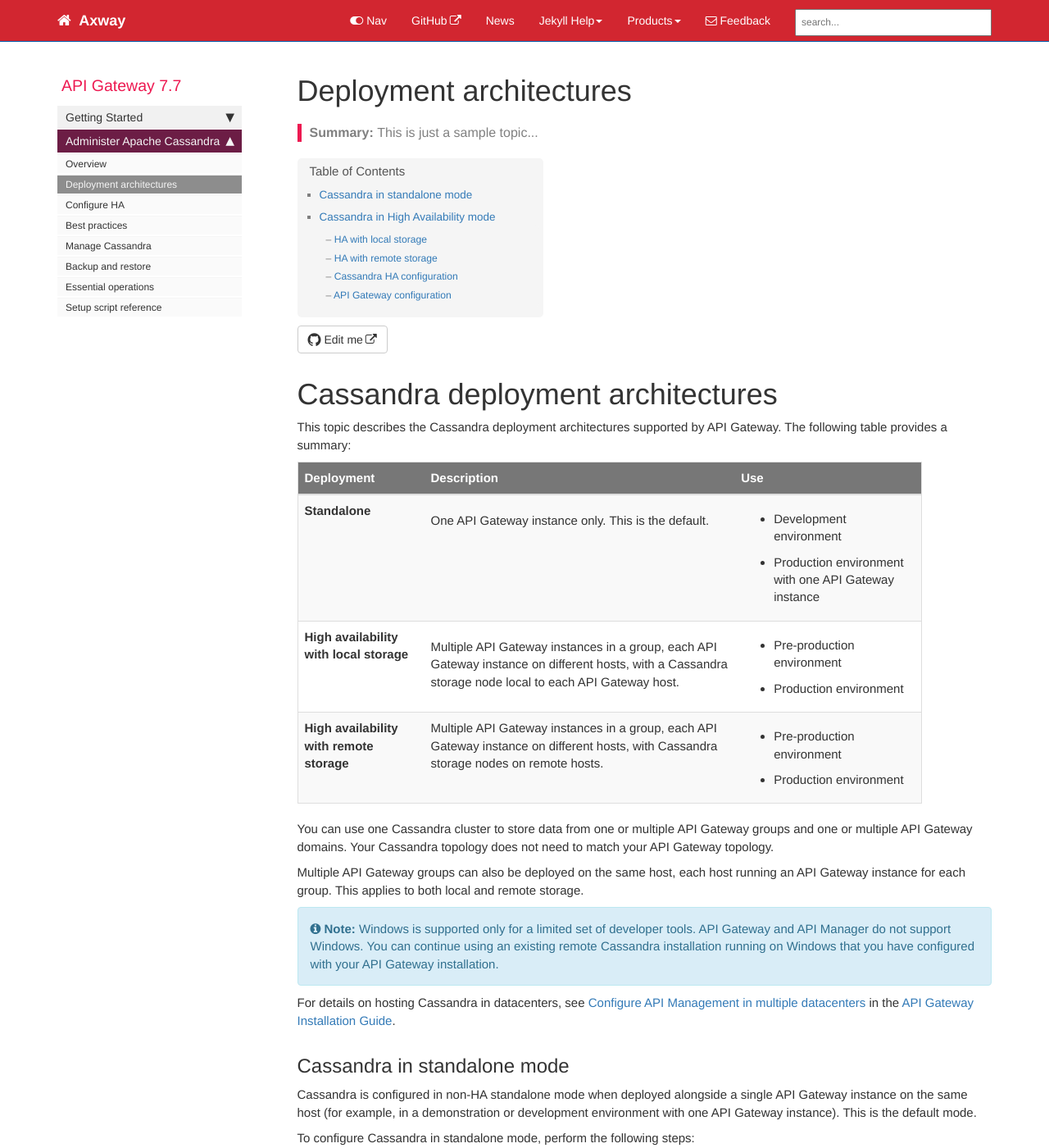
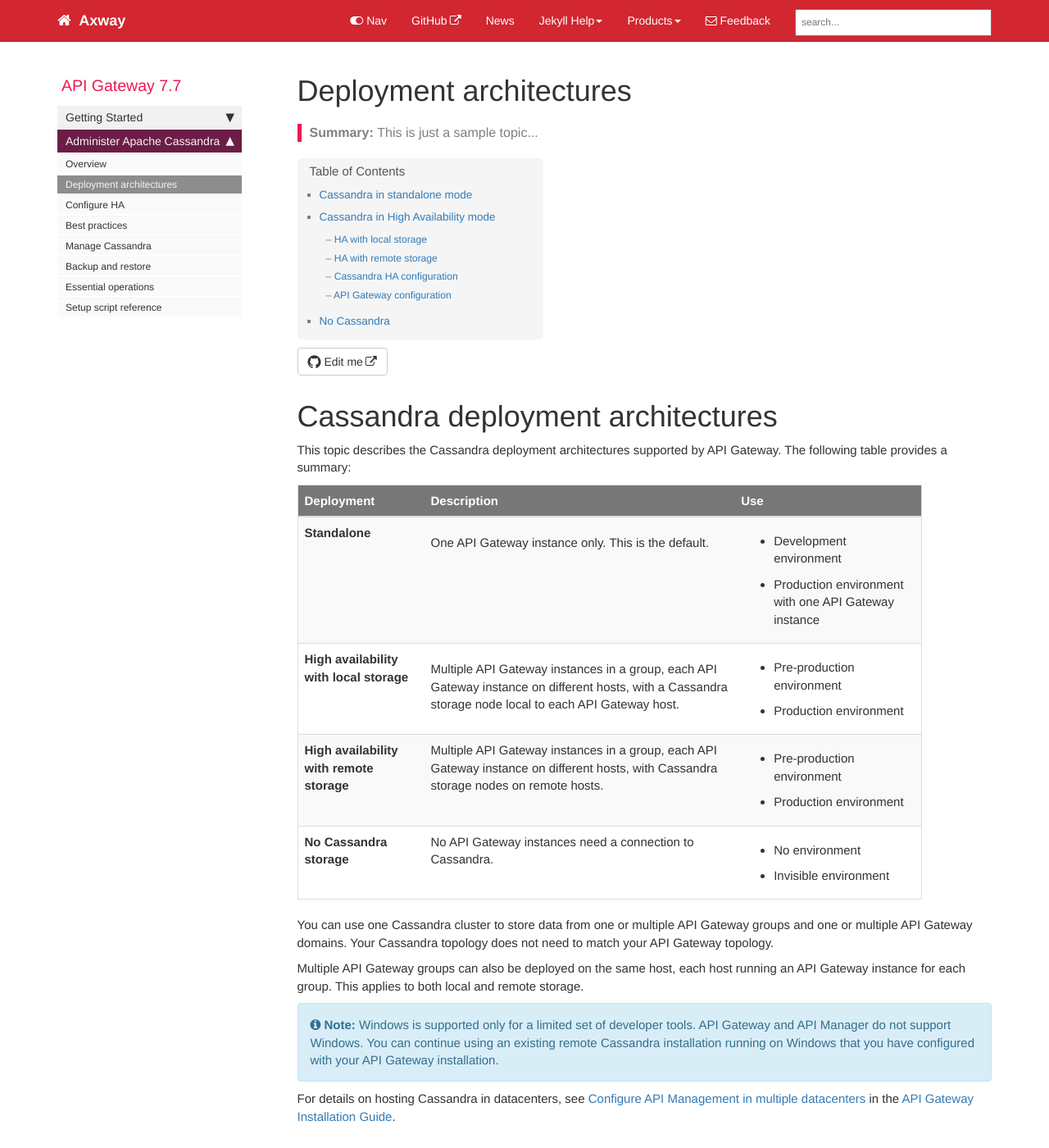
Before and after one commit to andreamussap/Axway_Docs4All_Hackathon, a Jekyll site: the page built from doctheme/pages/apigateway/cassadmin/cassandra_architecture.md, in a window 1280 px wide and 1400 px high. Shown: the whole window at 82% size. Built offline with Jekyll 4.4.1, drawn with Linux system fonts in a browser that asks for light colours; nearby versions of some CDN libraries; comment, search, counter and statistics services are not loaded; some of the changed text lies outside the part shown.

Commit message:
Update new Cassandra configuration mode
No Cassandra!

```diff
--- a/doctheme/pages/apigateway/cassadmin/cassandra_architecture.md
+++ b/doctheme/pages/apigateway/cassadmin/cassandra_architecture.md
@@ -44,6 +44,14 @@
 <td><ul>
 <li>Pre-production environment</li>
 <li>Production environment</li>
+</ul></td>
+</tr>
+<tr class="even">
+<td><strong>No Cassandra storage</strong></td>
+<td>No <span class="api_gateway_variablesgateway">API Gateway</span> instances need a connection to Cassandra.</td>
+<td><ul>
+<li>No environment</li>
+<li>Invisible environment</li>
 </ul></td>
 </tr>
 </tbody>
@@ -218,8 +226,12 @@
 
 {% include note.html content="You can have any number of API Gateway instances (all running either locally or remote to Cassandra). However, you must have at least two API Gateway instances for HA. This also applies to API Manager." %}
 
-
 For more details on Cassandra HA configuration, see [Configure a highly
 available Cassandra cluster](cassandra_config).
 
+## No Cassandra
+
+If your <span class="api_gateway_variablesgateway">API Gateway</span> does not need storage, or if your <span class="api_gateway_variablesgateway">API Gateway</span> instance doesn't exist, we recommend the No Cassandra build.
+
+
 {% include links.html %}
```
